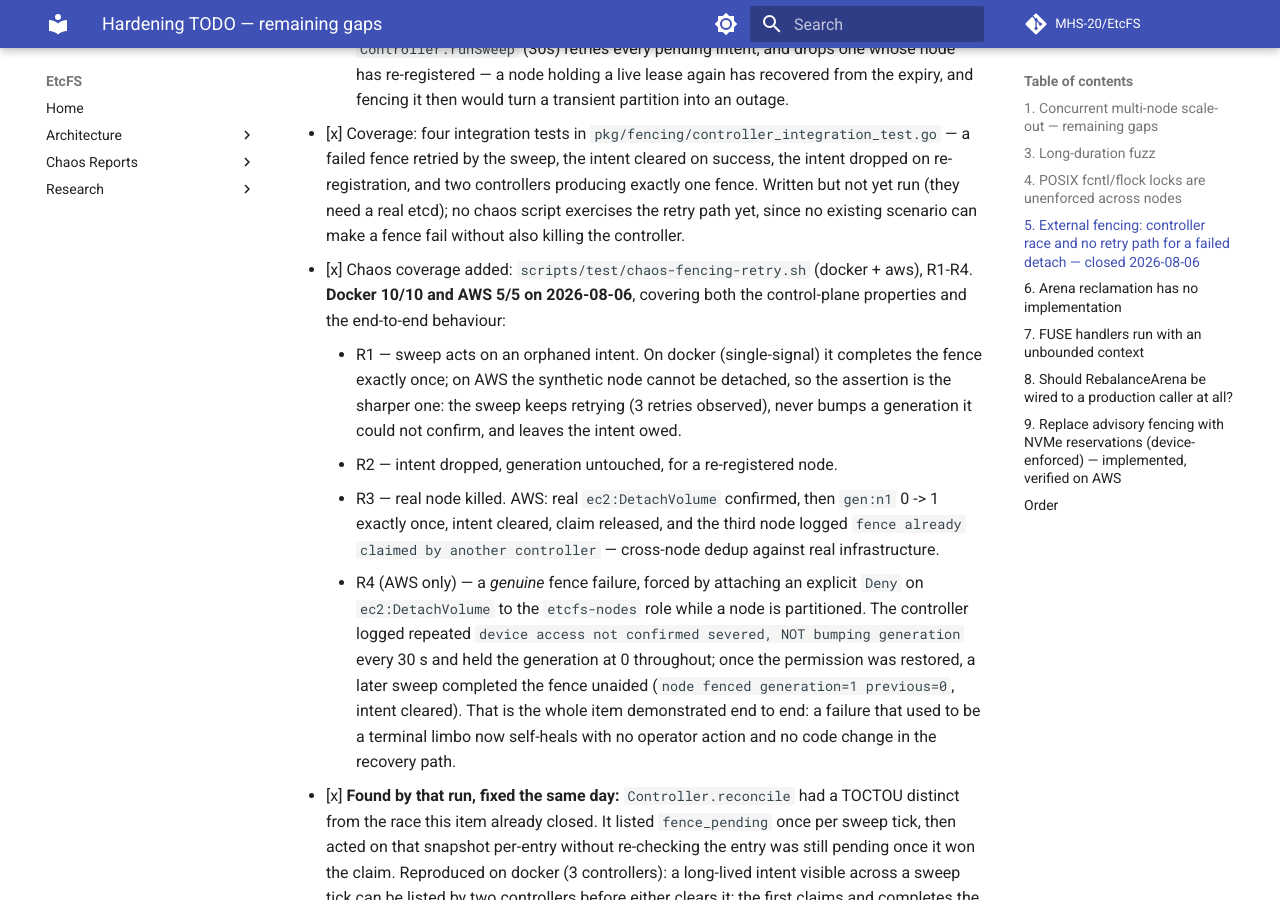
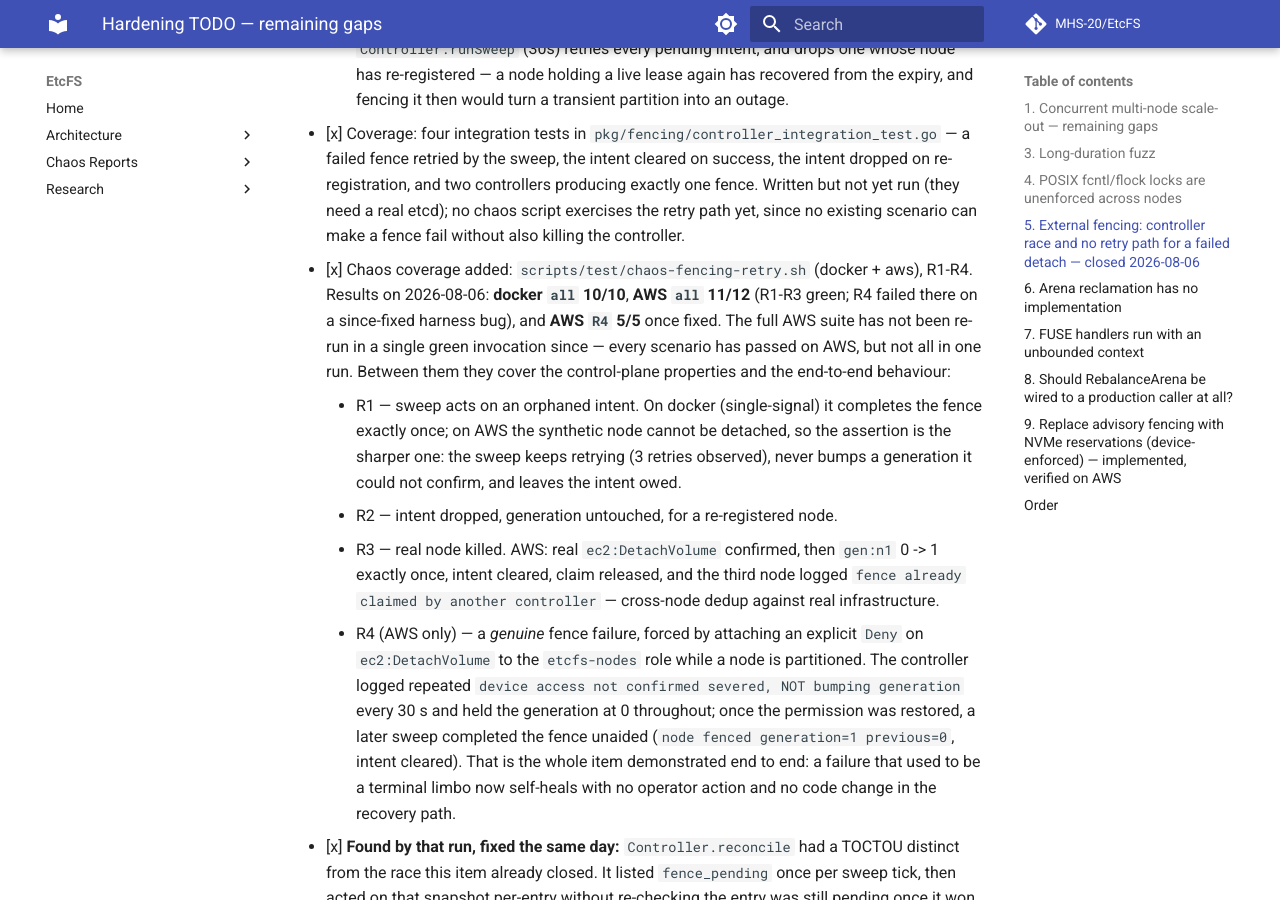
Before and after one commit to MHS-20/EtcFS, an MkDocs documentation site: the page built from docs/TODO-hardening.md, in a window 1280 px wide and 900 px high, scrolled down 2704 px. Built offline with MkDocs 1.6.1 and Material for MkDocs 9.7.7, drawn with Linux system fonts in a browser that asks for light colours; comment, search, counter and statistics services are not loaded.

Commit message:
docs(fencing): stated the chaos run results precisely

```diff
--- a/docs/TODO-hardening.md
+++ b/docs/TODO-hardening.md
@@ -123,8 +123,12 @@ once.
       the retry path yet, since no existing scenario can make a fence fail
       without also killing the controller.
 - [x] Chaos coverage added: `scripts/test/chaos-fencing-retry.sh` (docker +
-      aws), R1-R4. **Docker 10/10 and AWS 5/5 on 2026-08-06**, covering both
-      the control-plane properties and the end-to-end behaviour:
+      aws), R1-R4. Results on 2026-08-06: **docker `all` 10/10**, **AWS `all`
+      11/12** (R1-R3 green; R4 failed there on a since-fixed harness bug), and
+      **AWS `R4` 5/5** once fixed. The full AWS suite has not been re-run in a
+      single green invocation since — every scenario has passed on AWS, but
+      not all in one run. Between them they cover the control-plane properties
+      and the end-to-end behaviour:
       - R1 — sweep acts on an orphaned intent. On docker (single-signal) it
         completes the fence exactly once; on AWS the synthetic node cannot be
         detached, so the assertion is the sharper one: the sweep keeps
```
